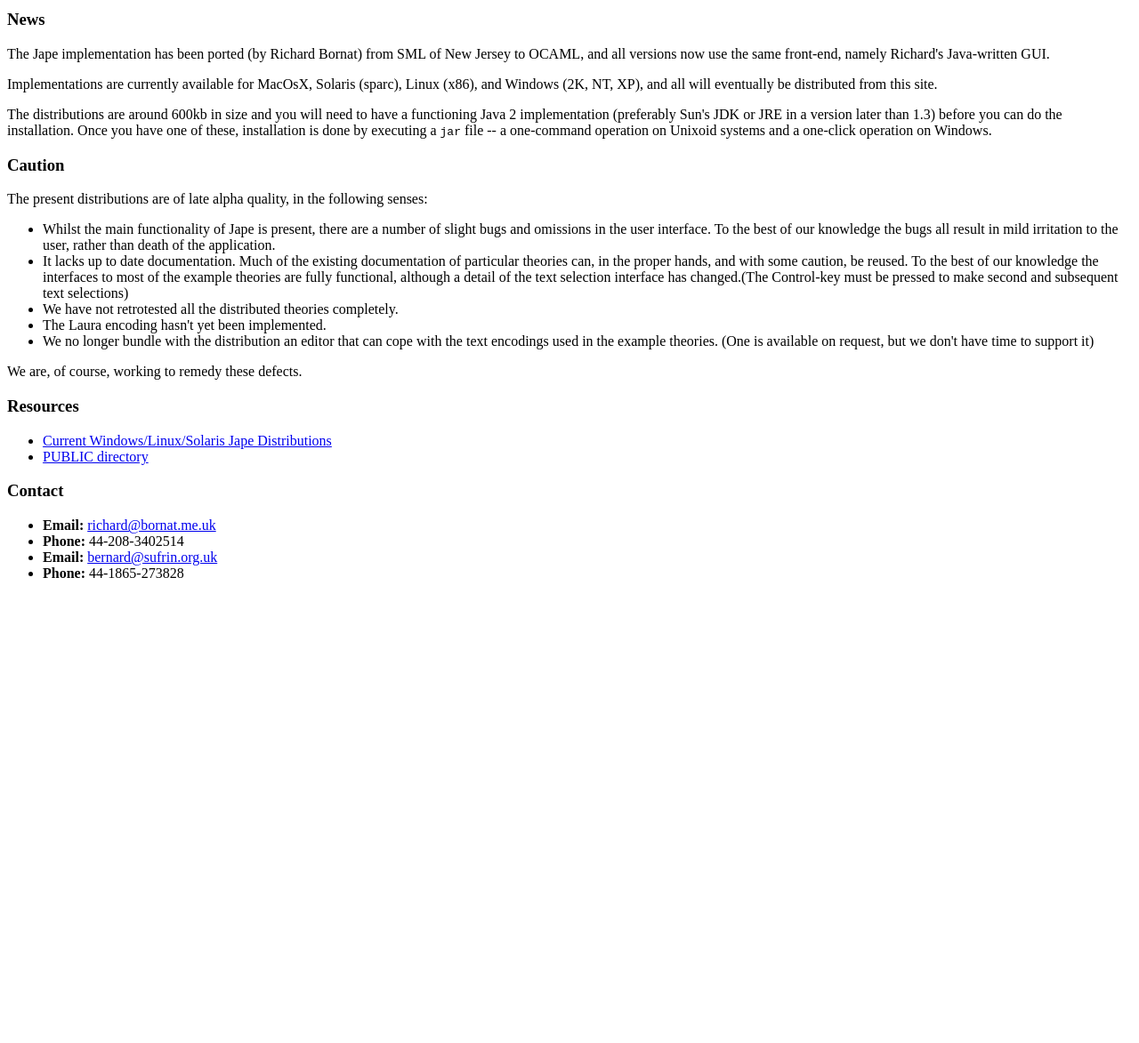
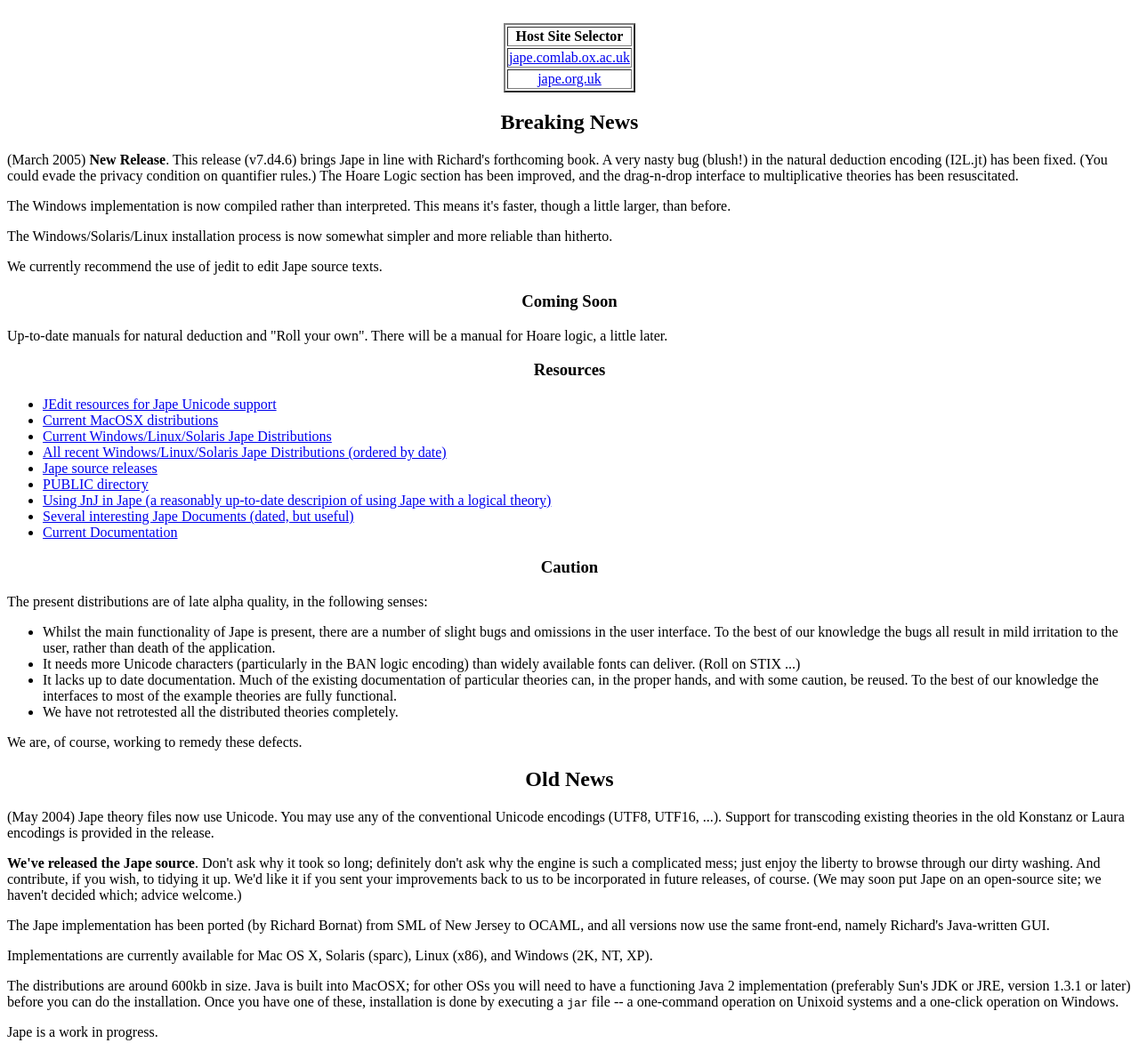
Before and after one commit to RBornat/jape, a plain HTML site: page dev/WebSite/index.html in a window 1280 px wide. Shown: the part 180-1353 px from the top of the page at 89% size. Before the commit the page ends 850 px from the top, so only its background shows below. Drawn offline with Linux system fonts and the light colour scheme.

Commit message:
up to date

```diff
--- a/dev/WebSite/index.html
+++ b/dev/WebSite/index.html
@@ -1,31 +1,79 @@
 <html>
 <head>
+  <script type="text/javascript">
+      <!-- Escape any frame that tries to capture the page -->
+      if (top.location != self.location) { top.location  = self.location; }
+  </script>
   <meta http-equiv="Content-Type" content="text/html">
   <title>jape.org.uk</title>
+  <!--
+  <meta http-equiv="Content-Type" content="text/html; charset=iso-8859-1" />
+  <meta target=_top http-equiv="refresh" content="5;URL=http://jape.comlab.ox.ac.uk:8080/jape/" />
+  -->
 </head>
 
 <body>
-<h1>Welcome to <code>jape.org.uk</code></h1>
+<h1 align="center">Welcome to <code>jape.org.uk</code></h1>
 
-<p align="center"><img alt="Jape Splash" src="./japelogo.gif"></p>
+<p align="center"><img alt="Jape" src="./japelogo.gif"></p>
 
-<h3>News</h3>
+<br>
+<table align="center" border=2>
+<tr>
+   <th align="center">Host Site Selector</th>
+</tr>
+<tr>
+   <td align="center"><a href="http://jape.comlab.ox.ac.uk:8080/jape/" target=_top>jape.comlab.ox.ac.uk</a></td>
+</tr>
+<tr>
+   <td align="center"><a href="http://jape.org.uk" target=_top>jape.org.uk</a></td>
+</tr>
+</table>
 
-<p>The Jape implementation has been ported (by Richard Bornat) from SML of
-New Jersey to OCAML, and all versions now use the same front-end, namely
-Richard's Java-written GUI.</p>
+<h2 align="center">Breaking News</h2>
 
-<p>Implementations are currently available for MacOsX, Solaris (sparc), Linux
-(x86), and Windows (2K, NT, XP), and all will eventually be distributed from
-this site.</p>
+<P>
+(March 2005) <b>New Release</b>.
+This release (v7.d4.6) brings Jape in line with Richard's forthcoming book. A very nasty bug (blush!) in the natural deduction encoding (I2L.jt) has been fixed. (You could evade the privacy condition on quantifier rules.)
+The Hoare Logic section has been improved, and the drag-n-drop interface to
+multiplicative theories has been resuscitated.
+</P>
 
-<p>The distributions are around 600kb in size and you will need to have a
-functioning Java 2 implementation (preferably Sun's JDK or JRE in a version
-later than 1.3) before you can do the installation. Once you have one of
-these, installation is done by executing a <tt>jar</tt> file -- a one-command
-operation on Unixoid systems and a one-click operation on Windows. </p>
+<P>
+The Windows implementation is now compiled rather than interpreted.
+This means it's faster, though a little larger, than before.
+</P>
 
-<h3>Caution</h3>
+<P>
+The Windows/Solaris/Linux installation process is now somewhat simpler
+and more reliable than hitherto.
+</P>
+
+<P>
+We currently recommend the use of jedit to edit Jape source texts.
+</P>
+
+<h3 align="center">Coming Soon</h3>
+
+<P>
+Up-to-date manuals for natural deduction and "Roll your own". There will be a manual for Hoare logic, a little later.
+</P>
+
+</p>
+<h3 align="center">Resources</h3>
+<ul>
+  <li><a href="jedit">JEdit resources for Jape Unicode support</a></li>
+  <li><a href="MacOSX">Current MacOSX distributions</a></li>
+  <li><a href="CURRENT/">Current Windows/Linux/Solaris Jape Distributions</a></li>
+  <li><a href="BUILDS/">All recent Windows/Linux/Solaris Jape Distributions (ordered by date)</a></li>
+  <li><a href="SOURCE/">Jape source releases</a></li>
+  <li><a href="PUBLIC">PUBLIC directory</a></li>
+  <li><a href="DOCUMENTS/CURRENT/">Using JnJ in Jape (a reasonably up-to-date descripion of using Jape with a logical theory)</a></1li>
+  <li><a href="DOCUMENTS/OLD/">Several interesting Jape Documents (dated, but useful)</a></1li>
+  <li><a href="DOCUMENTS/CURRENT">Current Documentation</a></1li>
+</ul>
+
+<h3 align="center">Caution</h3>
 
 <p>The present distributions  are of late alpha quality,  in the following
 senses:</p>
@@ -34,31 +82,56 @@
     slight bugs and omissions  in the user interface. To the best of our
     knowledge the bugs all result in mild irritation to the user, rather than
     death of the application.</li>
+  <li>It needs more Unicode characters (particularly in the BAN logic encoding)
+    than widely available fonts can deliver. (Roll on STIX ...)</li>
   <li>It lacks up to date documentation. Much of the existing documentation
     of particular theories can, in the proper hands, and with some caution,
     be reused. To the best of our knowledge the interfaces to most of the
-    example theories are fully functional, although a detail of the text
-    selection interface has changed.(The Control-key must be pressed to make
-    second and subsequent text selections)</li>
+    example theories are fully functional.</li>
   <li>We have not retrotested all the distributed theories completely.</li>
-  <li>The Laura encoding hasn't yet been implemented.</li>
-  <li>We no longer bundle with the distribution an editor that can cope with
-    the text encodings used in the example theories. (One is available on
-    request, but we don't have time to support it)</li>
 </ul>
 
 <p></p>
 
 <p>We are, of course, working to remedy these defects.</p>
 
-<h3>Resources</h3>
+
+<h2 align="center">Old News</h2>
+
+
+<P>
+(May 2004) Jape theory files now use Unicode.
+You may use any of the conventional Unicode encodings (UTF8, UTF16, ...).
+Support for transcoding existing theories in the old Konstanz or Laura
+encodings is provided in the release.
+</P>
+
+<p>
+<b>We've released the Jape source</b>. Don't ask why it took so long; definitely don't ask why the engine is such a complicated mess; just enjoy the liberty to browse through our dirty washing. And contribute, if you wish, to tidying it up. We'd like it if you sent your improvements back to us to be incorporated in future releases, of course. (We may soon put Jape on an open-source site; we haven't decided which; advice welcome.)
+</p>
+
+<p>The Jape implementation has been ported (by Richard Bornat) from SML of
+New Jersey to OCAML, and all versions now use the same front-end, namely
+Richard's Java-written GUI.</p>
+
+<p>Implementations are currently available for Mac OS X, Solaris (sparc), Linux
+(x86), and Windows (2K, NT, XP).</p>
+
+<p>The distributions are around 600kb in size. Java is built into MacOSX; for other OSs you will need to have a functioning Java 2 implementation (preferably Sun's JDK or JRE, version 1.3.1 or later) before you can do the installation. Once you have one of these, installation is done by executing a <tt>jar</tt> file -- a one-command operation on Unixoid systems and a one-click operation on Windows.
+</p>
+
+<p>
+Jape is a work in progress.
 <ul>
-  <li><a href="CURRENT/">Current Windows/Linux/Solaris Jape
-  Distributions</a></li>
-  <li><a href="PUBLIC">PUBLIC directory</a></li>
+	<li>The port from the earlier SML version, and different interfaces on different machines, is still incomplete. That's because Richard wanted to reassess the value of some of the accumulated features.</li>
+    <li>There are lots of improvements envisaged, but not implemented yet. Some of these emerge from time to time. Suggestions are welcome but (GUI design being the hard discipline that it is) may often be rejected.</li>
+    <li>We'd really love to have a Presburger arithmetic oracle. Bernard designed a decision-procedure interface for Jape, but we haven't used it yet.</li>
 </ul>
 
+
+
 <h3>Contact</h3>
+Email information about bugs, omissions and infelicities to <a href="mailto:bugs@jape.org.uk">bugs@jape.org.uk</a>
 <ul>
   <li><b>Email:</b> <a
     href="mailto:richard@bornat.me.uk">richard@bornat.me.uk</a></li>
```
